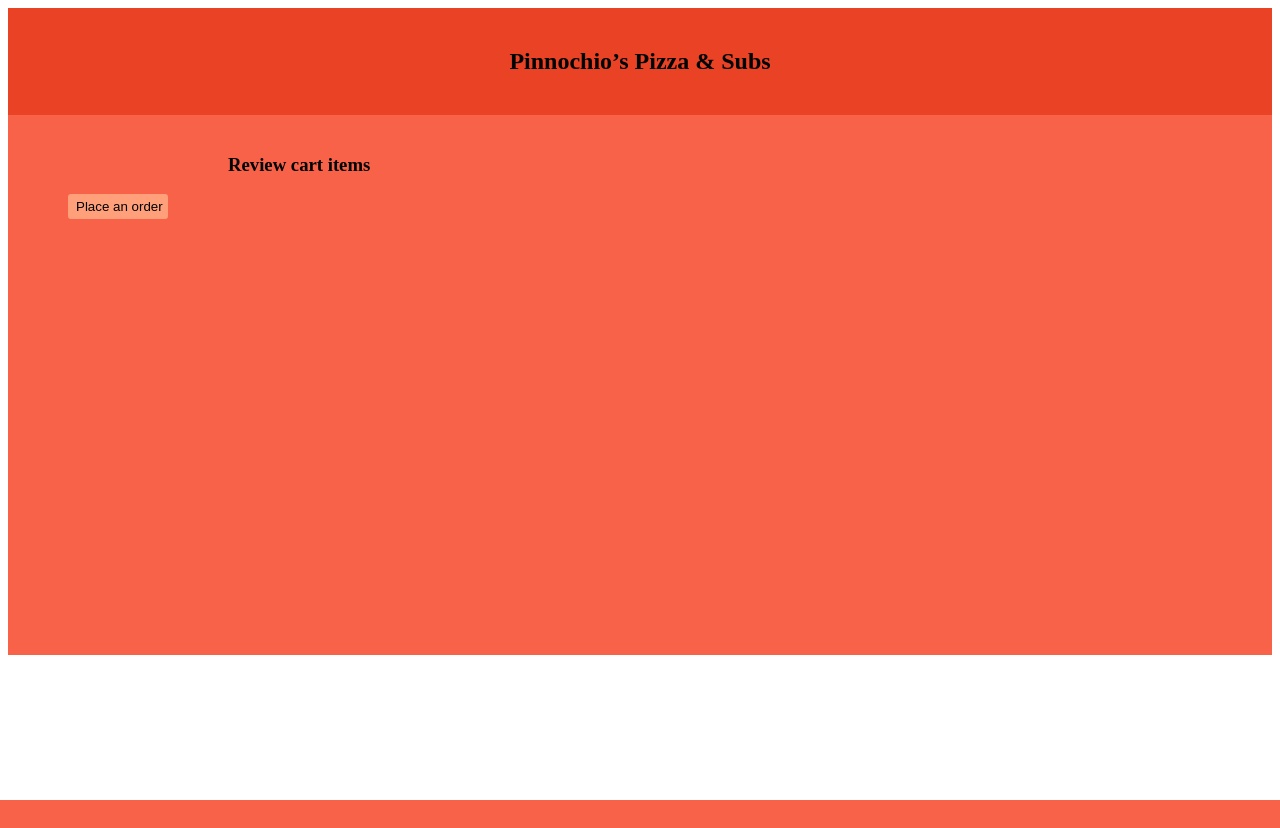
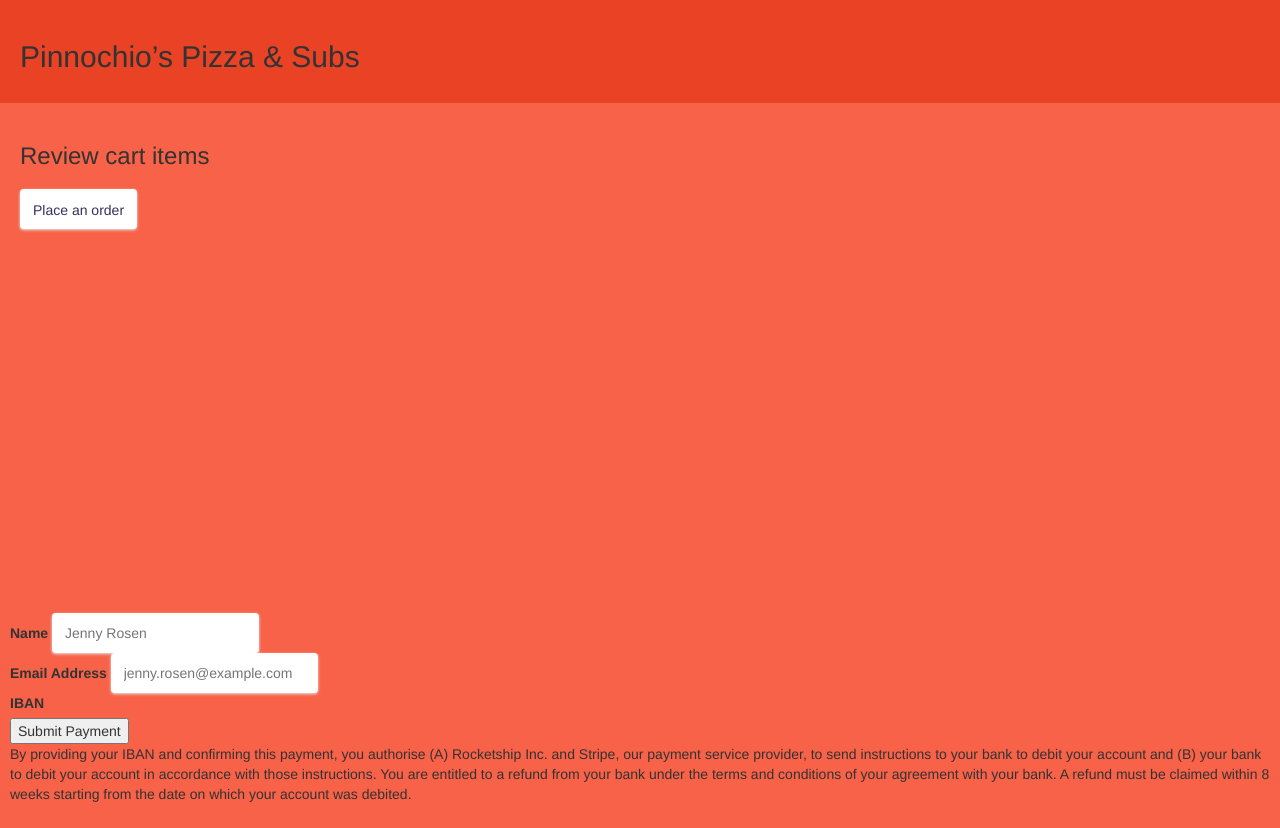
Before and after one commit to annakhv/project3, a Django app: page /review in a window 1280 px wide. Before the commit the page ends 800 px from the top, so only its background shows below. Run offline with Django 3.2, Linux system fonts and the light colour scheme; some libraries are stand-ins or nearby versions.

Commit message:
stripe api commit

```diff
--- /dev/null
+++ b/orders/static/orders/payment.css
@@ -0,0 +1,43 @@
+
+
+
+header {
+    background-color: rgb(233, 66, 37);
+    padding:20px;
+}
+main {
+    background-color: rgb(247, 98, 72);
+    padding: 20px;
+    min-height: 500px;
+
+}
+section {
+    background-color: rgb(247, 98, 72);
+    padding: 10px;
+
+}
+
+input,
+.StripeElement {
+  height: 40px;
+  padding: 10px 12px;
+  color: #32325d;
+  background-color: white;
+  border: 1px solid transparent;
+  border-radius: 4px;
+  box-shadow: 0 1px 3px 0 #e6ebf1;
+  -webkit-transition: box-shadow 150ms ease;
+  transition: box-shadow 150ms ease;
+}
+
+input:focus,.StripeElement--focus {
+  box-shadow: 0 1px 3px 0 #cfd7df;
+}
+
+.StripeElement--invalid {
+  border-color: #fa755a;
+}
+
+.StripeElement--webkit-autofill {
+  background-color: #fefde5 !important;
+}
--- a/orders/static/orders/scripts.js
+++ b/orders/static/orders/scripts.js
@@ -34,8 +34,6 @@ var total=0;//total cost of items iin cart
   const li=document.createElement("li");
   const objectkeys=Object.keys(item);
   for( i=0; i< objectkeys.length; i++){
-       console.log(objectkeys[i])
-       console.log(cart);
   if (objectkeys[i] === "name"){
               const a=document.createElement("a"); //create links for deletion for specific item
               const linktext=document.createTextNode("Delete");
@@ -132,9 +130,6 @@ function addtopping() {
               let varName="topping"+num;
               cart[itemNum][varName]=topping;
               num++;
-              console.log(num);
-              console.log(numToppings);
-
         }
    });
    if (num === numToppings) { // check if right number of toppings were added
@@ -143,7 +138,6 @@ function addtopping() {
    document.querySelector(".warning").classList.remove("warning");
    document.querySelector(".withtopping").classList.remove("withtopping");
    enablebuttons()
-   console.log(cart);
    num=0;
    itemNum++;
    }
@@ -325,3 +319,107 @@ function sendToServer()   { //sendng order details to server and empty the cart
      }
 
 };
+
+
+
+document.addEventListener("DOMContentLoaded", function(event) {
+// Create a Stripe client.
+// Note: this merchant has been set up for demo purposes.
+var stripe = Stripe('pk_test_51IBkC8J1fe6rYWd51rlp3fnB9c4wfbjgle2jQiKtnQ2wBYOlYvMO4yIrO1EcT8cm7Dp9FjKLTEUACEfbcZEGWu5n003lFwJuT2');
+
+// Create an instance of Elements.
+var elements = stripe.elements();
+
+// Custom styling can be passed to options when creating an Element.
+// (Note that this demo uses a wider set of styles than the guide below.)
+var style = {
+  base: {
+    color: '#32325d',
+    fontFamily: '-apple-system, BlinkMacSystemFont, "Segoe UI", Roboto, Helvetica, Arial, sans-serif',
+    fontSmoothing: 'antialiased',
+    fontSize: '16px',
+    '::placeholder': {
+      color: '#aab7c4'
+    },
+    ':-webkit-autofill': {
+      color: '#32325d',
+    },
+  },
+  invalid: {
+    color: '#fa755a',
+    iconColor: '#fa755a',
+    ':-webkit-autofill': {
+      color: '#fa755a',
+    },
+  }
+};
+
+// Create an instance of the iban Element.
+var iban = elements.create('iban', {
+  style: style,
+  supportedCountries: ['SEPA'],
+});
+
+
+// Add an instance of the iban Element into the `iban-element` <div>.
+
+iban.mount('#iban-element');
+console.log("goeshere");
+var errorMessage = document.getElementById('error-message');
+var bankName = document.getElementById('bank-name');
+
+
+
+iban.on('change', function(event) {
+  // Handle real-time validation errors from the iban Element.
+  if (event.error) {
+    errorMessage.textContent = event.error.message;
+    errorMessage.classList.add('visible');
+  } else {
+    errorMessage.classList.remove('visible');
+  }
+
+  // Display bank name corresponding to IBAN, if available.
+  if (event.bankName) {
+    bankName.textContent = event.bankName;
+    bankName.classList.add('visible');
+  } else {
+    bankName.classList.remove('visible');
+  }
+});
+
+// Handle form submission.
+var form = document.getElementById('payment-form');
+form.addEventListener('submit', function(event) {
+  event.preventDefault();
+  showLoading();
+
+  var sourceData = {
+    type: 'sepa_debit',
+    currency: 'eur',
+    owner: {
+      name: document.querySelector('input[name="name"]').value,
+      email: document.querySelector('input[name="email"]').value,
+    },
+    mandate: {
+      // Automatically send a mandate notification email to your customer
+      // once the source is charged.
+      notification_method: 'email',
+    }
+  };
+
+  // Call `stripe.createSource` with the iban Element and additional options.
+  stripe.createSource(iban, sourceData).then(function(result) {
+    if (result.error) {
+      // Inform the customer that there was an error.
+      errorMessage.textContent = result.error.message;
+      errorMessage.classList.add('visible');
+      stopLoading();
+    } else {
+      // Send the Source to your server to create a charge.
+      errorMessage.classList.remove('visible');
+      stripeSourceHandler(result.source);
+    }
+  });
+});
+});
--- a/orders/static/orders/style.css
+++ b/orders/static/orders/style.css
@@ -1,12 +1,3 @@
-
-
-h5{
-    padding: unset;
-    font: unset;
-    margin: unset;
-    margin-right: -100px;
-
-}
 
 header {
     background-color: rgb(233, 66, 37);
@@ -22,6 +13,7 @@ section {
     background-color: rgb(247, 98, 72);
     padding: 10px;
 }
+
 
 .title1{
     margin-left: 200px;
--- a/orders/templates/orders/index.html
+++ b/orders/templates/orders/index.html
@@ -2,7 +2,10 @@
 <html>
     <head>
         <script src="{% static 'orders/scripts.js' %}"></script>
+        <meta name="viewport" content="width=device-width, initial-scale=1.0">
+
         <link rel="stylesheet" href="{% static 'orders/style.css' %}"/>
+
     </head>
     <body>
         <header>
--- a/orders/templates/orders/login.html
+++ b/orders/templates/orders/login.html
@@ -2,7 +2,9 @@
 <html>
     <head>
       <script src="{% static 'orders/scripts.js' %}"></script>
+      <meta name="viewport" content="width=device-width, initial-scale=1.0">
         <link rel="stylesheet" href="{% static 'orders/style.css' %}"/>
+
     </head>
     <body>
       <header>
--- a/orders/templates/orders/review.html
+++ b/orders/templates/orders/review.html
@@ -1,14 +1,19 @@
 {% load static %}
 <html>
     <head>
+
+        <meta name="viewport" content="width=device-width, initial-scale=1.0">
+        <link rel="stylesheet" href="https://maxcdn.bootstrapcdn.com/bootstrap/3.4.1/css/bootstrap.min.css">
+        <link rel="stylesheet" href="{% static 'orders/payment.css' %}"/>
+        <script src="https://js.stripe.com/v3/"></script>
         <script src="{% static 'orders/scripts.js' %}"></script>
-        <link rel="stylesheet" href="{% static 'orders/style.css' %}"/>
 
     </head>
     <body>
         <header>
             <h2 class="center">Pinnochio’s Pizza & Subs</h2>
         </header>
+
         <main id="reviewItems">
             <h3 class="title1">Review cart items</h3>
             <ol id="itemList">
@@ -25,6 +30,50 @@
            <h3 id="ordercomplete" ></h3>
         </main>
 
+        <section>
+          <form action="/charge" method="post" id="payment-form">
+            <div class="form-row inline">
+              <div class="col">
+                <label for="name">
+                  Name
+                </label>
+                <input id="name" name="name" placeholder="Jenny Rosen" required>
+              </div>
+              <div class="col">
+                <label for="email">
+                  Email Address
+                </label>
+                <input id="email" class="StripeElement" name="email" type="email" placeholder="jenny.rosen@example.com" required>
+              </div>
+            </div>
+
+            <div class="form-row">
+              <label for="iban-element">
+                IBAN
+              </label>
+              <div id="iban-element" >
+                <!-- A Stripe Element will be inserted here. -->
+              </div>
+            </div>
+            <div id="bank-name"></div>
+
+            <button >Submit Payment</button>
+
+            <!-- Used to display form errors. -->
+            <div id="error-message" role="alert"></div>
+
+            <!-- Display mandate acceptance text. -->
+            <div id="mandate-acceptance">
+              By providing your IBAN and confirming this payment, you authorise
+              (A) Rocketship Inc.
+              and Stripe, our payment service provider, to send instructions to your bank to
+              debit your account and (B) your bank to debit your account in accordance with
+              those instructions. You are entitled to a refund from your bank under the terms
+              and conditions of your agreement with your bank. A refund must be claimed
+              within 8 weeks starting from the date on which your account was debited.
+            </div>
+          </form>
+            </section>
     </body>
 
 </html>
--- a/orders/templates/orders/user.html
+++ b/orders/templates/orders/user.html
@@ -4,6 +4,8 @@
 
         <script src="{% static 'orders/scripts.js' %}"></script>
         <link rel="stylesheet" href="{% static 'orders/style.css' %}"/>
+
+
     </head>
     <body>
         <header>
```
Also changed, not shown: orders/templates/orders/register.html (+6 -5 lines), manage.py (line endings or trailing spaces).
